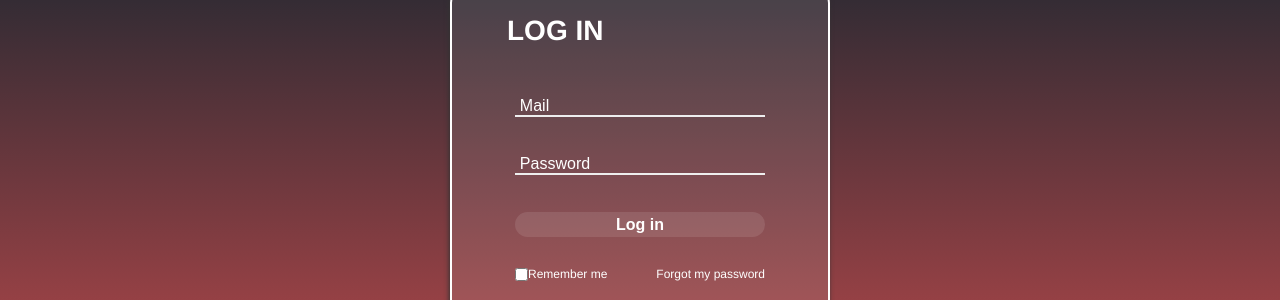
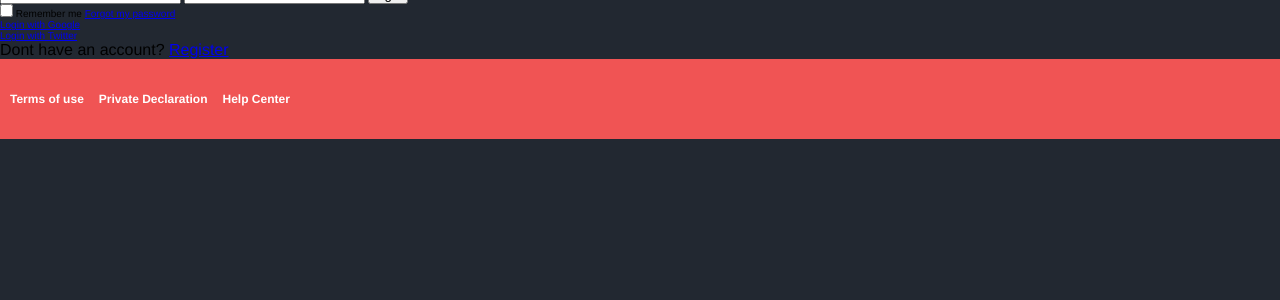
Before and after one commit to RedDiego15/Platzi_video, a website: page public/login.html in a window 1280 px wide. Shown: the part 169-469 px from the top of the page. Drawn offline with Linux system fonts and the light colour scheme.

Commit message:
del register and login ready for deploy

```diff
--- a/package.json
+++ b/package.json
@@ -1,7 +1,7 @@
 {
   "scripts": {
     "dev": "webpack  --config webpack.config.dev.js",
-    "build": " webpack --mode production --config webpack.config.js",
+    "build": "node ./scripts/create-env.js && webpack --mode production --config webpack.config.js",
     "serve": "serve ."
   },
   "devDependencies": {
--- a/src/css/styles.css
+++ b/src/css/styles.css
@@ -249,155 +249,8 @@ HEADER
      width:25px;
      margin-right:2px
  }
- /*LOGIN*/
 
-.header--login{
-    background-color:var(--primary-color) ;
-    margin: 0;
-    width:100%;
-    min-width: 16rem;
-}
-.login {
-    position: relative;
-    display:flex;
-    justify-content:center;
-    background: linear-gradient(#222831,#F05454);
-    min-height: 80vh;
-    width:100%;
-    min-width: 16rem;
-    padding-top: 3rem;
 
-}
-.login__form-container {
-    position: relative;
-    display: flex;
-    flex-direction: column;
-    width: 90%;
-    min-width: 15rem;
-    max-width: 38rem;
-    min-height: 45rem;
-    align-items: center;
-    border: 0.2rem #fff solid;
-    border-radius: 3rem;
-    color: #fff;
-    background-color: rgba(255,255,255,0.1);
-    padding: 4rem 1rem 1rem;
-    margin-bottom: 3rem;;
-    box-shadow:-1px 4px 5px 0px #333333;
-}
-.login__form-container h1 {
-    align-self: flex-start;
-    padding-left: 4.5rem;
-    margin-bottom:5rem;
-    font-size: 2.8rem;
-}
-.login__form {
-    position: relative;
-    display: flex;
-    flex-direction: column;
-    min-height: 14rem;
-    width: 70%;
-    margin-bottom: 2rem;
-    justify-content: space-between;
-
-}
-.login__form .login__form-input {
-    background: none;
-    color: #fff;
-    border: none;
-    border-bottom: 0.2rem solid #eee;
-    outline: none;
-    font-size: 1.6rem;
-}
-.login__form-input::placeholder {
-    color: #fff;
-}
-.login__form .form__submit {
-    border-radius: 2.5rem;
-    border: none;
-    font-size: 1.6rem;
-    min-height: 2.5rem;
-    background: rgba(255,255,255,0.1);
-    color: #fff;
-    cursor:pointer;
-    font-weight: bold;
-
-}
-.login__remember-me {
-    display: flex;
-    justify-content: space-between;
-    color: #fff;
-    width:90%;
-    min-width: 18rem;
-    max-width: 25rem;
-    margin-top: 1rem;
-    font-size: 1.2rem;
-    align-items: center;
-    margin-bottom: 2.5rem;
-}
-.login__remember-me a {
-    color: #fff;
-    text-decoration: none;
-}
-.login__remember-me a:hover {
-    color: grey;
-    font-size: 1.4rem;
-    text-decoration: underline;
-}
-.login__remember-me .remember-me__lbl-remember {
-    display: flex;
-    align-items: center;
-}
-.login__login-social-media {
-    position: relative;
-    display: flex;
-    flex-direction: column;
-    width :70%;
-    align-items:flex-start;
-    margin-bottom:4rem;
-    justify-content: space-between;
-    min-height: 6rem;
-
-}
-.login-social-media__login-with {
-    position: relative;
-    display: flex;
-    justify-content: space-between;
-    font-size: 1.2rem;
-}
-.login-social-media__login-with a {
-    text-decoration: none;
-    color: #fff;
-}
-.login-social-media__login-with a:hover {
-    text-decoration: underline;
-    font-size: 1.4rem;
-    color: grey;
-}
-.login-social-media__login-with span {
-    position: relative;
-    width: 25px;
-    height:25px;
-    background-repeat: no-repeat;
-    margin-right: 1rem;
-}
-/*
-.login-social-media__login-with .google  {
-    background-image: url(../assets/google25.svg)
-}
-.login-social-media__login-with .twitter {
-    background-image: url(../assets/twitter25.svg)
-}*/
-.form__register a {
-    font-size: 1.8rem;
-    text-decoration: none;
-    color: #fff;
-}
-.form__register a:hover {
-    text-decoration:underline;
-    font-size: 1.4rem;
-    color: grey;
-}
 .login-footer {
     position: relative;
     display: flex;
```
